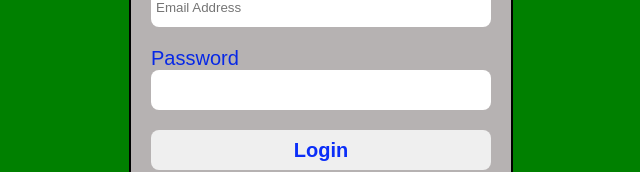
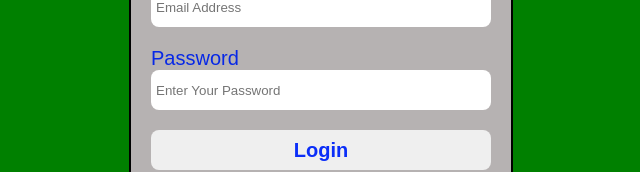
Before and after one commit to adewaleftk/piclit-frontend, a React (Vite) app: page /login in a window 1280 px wide. Shown: the part 227-399 px from the top of the page, without its empty margins (319-959 px from the left). Built offline with nearby package versions, Linux system fonts and the light colour scheme.

Commit message:
reset password page added

```diff
--- a/src/assets/pages/Login.jsx
+++ b/src/assets/pages/Login.jsx
@@ -81,6 +81,7 @@ function Login() {
                 type="password"
                 id="password"
                 value={password}
+                placeholder="Enter Your Password"
                 onChange={handlePasswordChange}
                 required
             />
```
